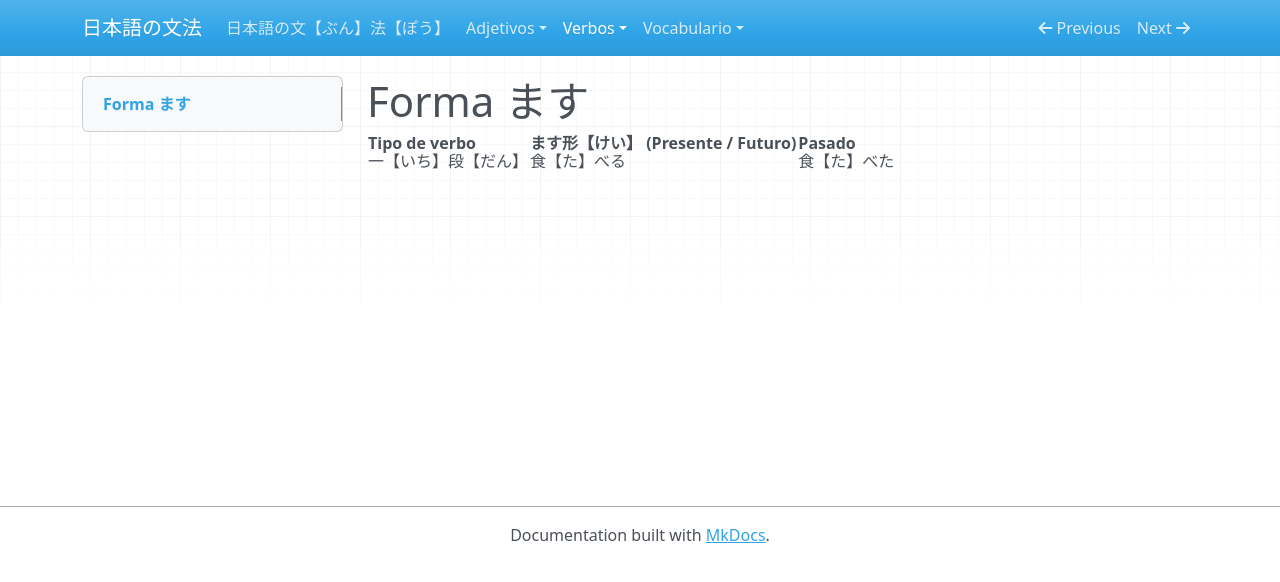
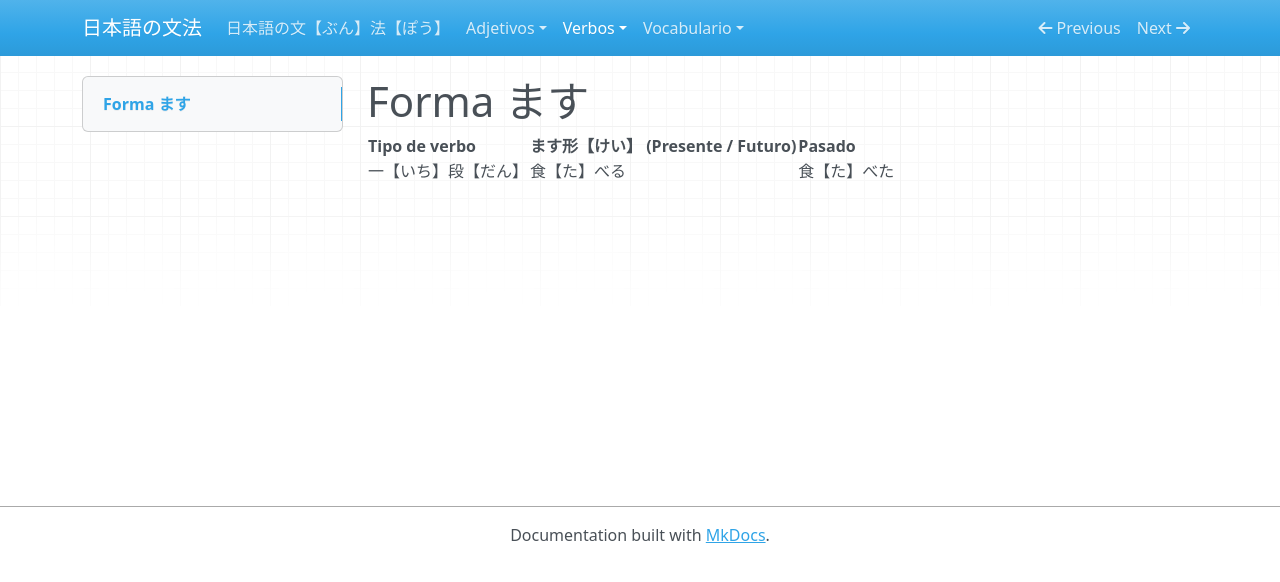
Before and after one commit to ijaureguialzo/gramatica-japonesa, an MkDocs documentation site: the page built from docs/verbos/20_forma_masu.md, in a window 1280 px wide. Shown: the top 582 px of the page. Built offline with MkDocs 1.6.1, drawn with Linux system fonts in a browser that asks for light colours; nearby versions of some CDN libraries.

Commit message:
Plantilla mejorada

```diff
--- a/docs/furigana.css
+++ b/docs/furigana.css
@@ -3,6 +3,7 @@
     align-items: center;
     justify-content: end;
     flex-direction: column-reverse;
+    line-height: 140% !important;
 }
 
 .furigana-plugin > .furigana-plugin-kanji {
@@ -15,10 +16,9 @@
 }
 
 td, th {
-    line-height: 100% !important;
+    line-height: 140% !important;
     vertical-align: middle !important;
 }
 
 td .furigana-plugin, th .furigana-plugin {
-    margin-top: -20%;
 }
```
